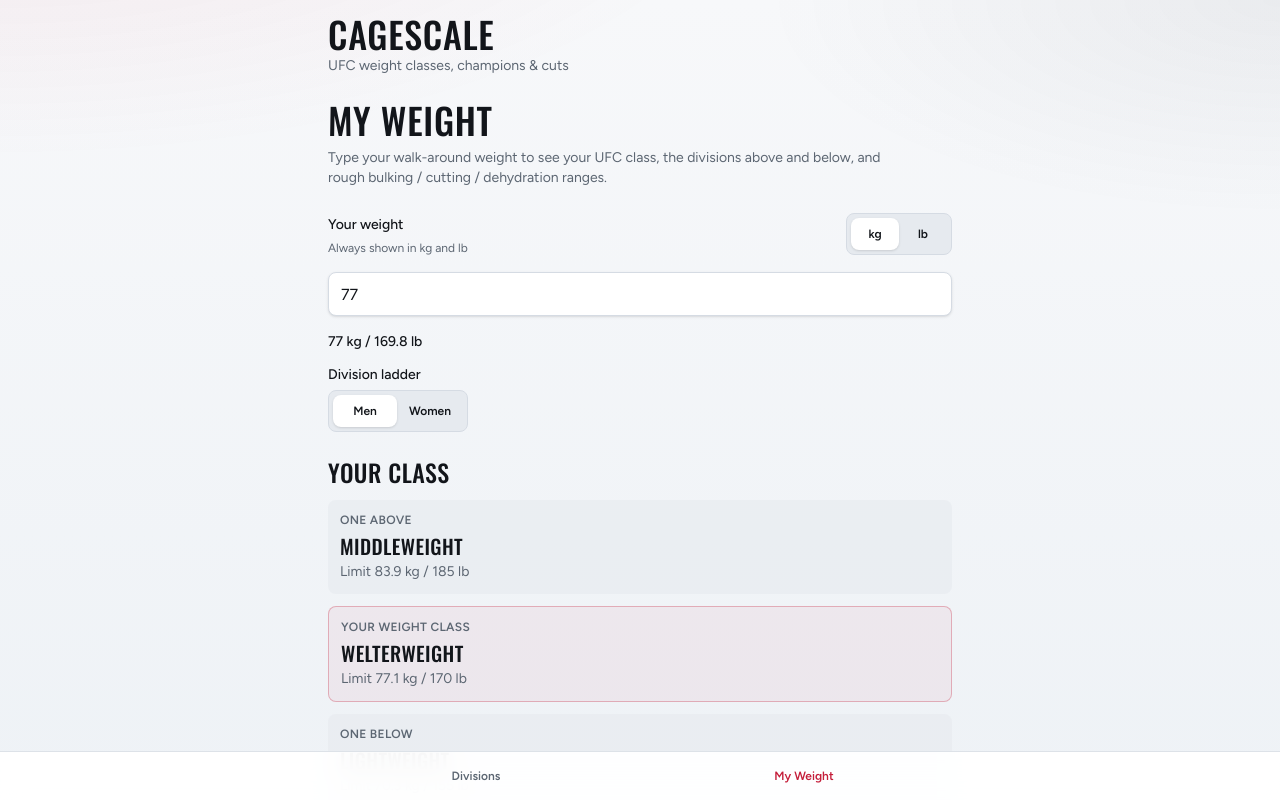
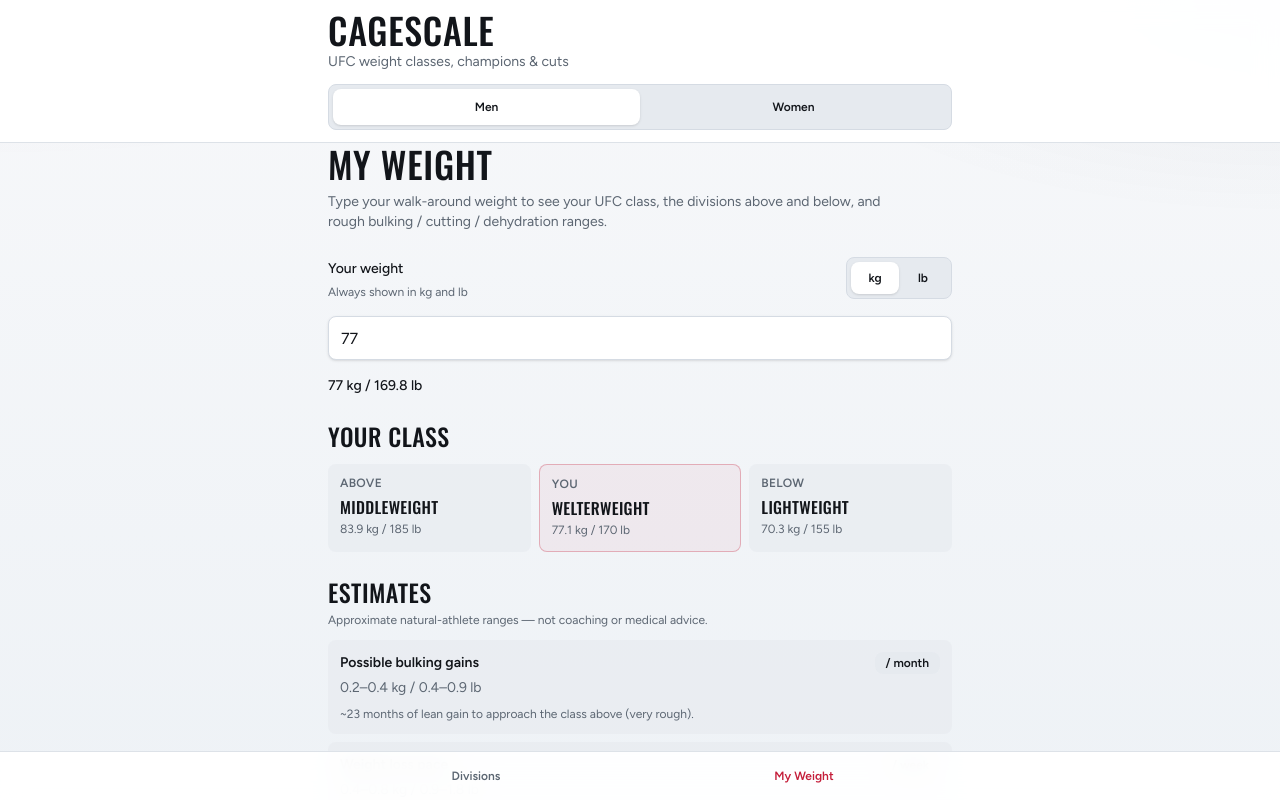
Before and after one commit to fedo/cagescale, a React (Vite) app: page /weight-finder in a window 1280 px wide. Shown: the top 800 px of the page. Built offline with nearby package versions, Linux system fonts and the light colour scheme.

Commit message:
feat: fixed header, gender nav, collapsible champions, 3-col class grid
Pin CageScale header with Men/Women switch shared across Divisions and
My Weight. Weight classes default to truncated champion one-liners; expand
for photo cards. Your class uses a three-column Above/You/Below layout.

```diff
--- a/src/app/providers/app-providers.tsx
+++ b/src/app/providers/app-providers.tsx
@@ -1,9 +1,12 @@
 import { QueryClientProvider } from '@tanstack/react-query'
 import type { ReactNode } from 'react'
+import { GenderProvider } from '@/app/providers/gender-provider'
 import { queryClient } from '@/shared/api/query-client'
 
 export function AppProviders({ children }: { children: ReactNode }) {
   return (
-    <QueryClientProvider client={queryClient}>{children}</QueryClientProvider>
+    <QueryClientProvider client={queryClient}>
+      <GenderProvider>{children}</GenderProvider>
+    </QueryClientProvider>
   )
 }
--- /dev/null
+++ b/src/app/providers/gender-provider.tsx
@@ -0,0 +1,31 @@
+import {
+  createContext,
+  useContext,
+  useMemo,
+  useState,
+  type ReactNode,
+} from 'react'
+import type { Gender } from '@/entities/weight-class/model/types'
+
+interface GenderContextValue {
+  gender: Gender
+  setGender: (gender: Gender) => void
+}
+
+const GenderContext = createContext<GenderContextValue | null>(null)
+
+export function GenderProvider({ children }: { children: ReactNode }) {
+  const [gender, setGender] = useState<Gender>('men')
+  const value = useMemo(() => ({ gender, setGender }), [gender])
+  return (
+    <GenderContext.Provider value={value}>{children}</GenderContext.Provider>
+  )
+}
+
+export function useGender() {
+  const ctx = useContext(GenderContext)
+  if (!ctx) {
+    throw new Error('useGender must be used within GenderProvider')
+  }
+  return ctx
+}
--- /dev/null
+++ b/src/features/weight-classes/ui/champion-oneliner.tsx
@@ -0,0 +1,47 @@
+import { Link } from '@tanstack/react-router'
+import { fightersById } from '@/entities/fighter/model/data'
+import type { ChampionReignSummary } from '@/entities/weight-class/model/types'
+
+interface ChampionOnelinerProps {
+  champions: ChampionReignSummary[]
+}
+
+export function ChampionOneliner({ champions }: ChampionOnelinerProps) {
+  if (champions.length === 0) {
+    return (
+      <p className="truncate text-sm text-muted-foreground">No recent champions</p>
+    )
+  }
+
+  return (
+    <p className="truncate text-sm text-muted-foreground">
+      {champions.map((champion, index) => {
+        const fighter = fightersById[champion.fighterId]
+        if (!fighter) return null
+        const suffix = champion.isCurrent
+          ? champion.isInterim
+            ? ' · interim'
+            : ' · champ'
+          : ''
+        return (
+          <span key={`${champion.fighterId}-${champion.latestReignYear}`}>
+            {index > 0 ? ', ' : null}
+            <Link
+              to="/fighters/$fighterId"
+              params={{ fighterId: fighter.id }}
+              className="font-medium text-foreground underline-offset-2 hover:underline"
+              onClick={(event) => event.stopPropagation()}
+            >
+              {fighter.name}
+            </Link>
+            <span>
+              {' '}
+              ({champion.firstTitleYear}
+              {suffix})
+            </span>
+          </span>
+        )
+      })}
+    </p>
+  )
+}
--- a/src/features/weight-classes/ui/weight-class-section.tsx
+++ b/src/features/weight-classes/ui/weight-class-section.tsx
@@ -1,19 +1,29 @@
+import { ChevronDown } from 'lucide-react'
+import { useState } from 'react'
 import { formatDualFromLb } from '@/shared/lib/units'
 import type { WeightClassWithChampions } from '@/entities/weight-class/model/types'
 import { Badge } from '@/shared/ui/badge'
+import { cn } from '@/shared/lib/cn'
 import { ChampionCard } from './champion-card'
+import { ChampionOneliner } from './champion-oneliner'
 
 interface WeightClassSectionProps {
   weightClass: WeightClassWithChampions
 }
 
 export function WeightClassSection({ weightClass }: WeightClassSectionProps) {
+  const [open, setOpen] = useState(false)
   const hasCurrent = weightClass.recentChampions.some((c) => c.isCurrent)
 
   return (
-    <section className="animate-rise border-b border-border/70 py-6 last:border-b-0">
-      <div className="mb-3 flex items-baseline justify-between gap-3">
-        <div>
+    <section className="scroll-mt-36 animate-rise border-b border-border/70 py-4 last:border-b-0">
+      <button
+        type="button"
+        aria-expanded={open}
+        onClick={() => setOpen((value) => !value)}
+        className="flex w-full items-start gap-3 text-left"
+      >
+        <div className="min-w-0 flex-1">
           <div className="flex flex-wrap items-center gap-2">
             <h2 className="font-display text-2xl leading-none text-foreground">
               {weightClass.name}
@@ -23,24 +33,34 @@
           <p className="mt-1 text-sm text-muted-foreground">
             Limit {formatDualFromLb(weightClass.limitLb)}
           </p>
+          {!open ? (
+            <div className="mt-2">
+              <ChampionOneliner champions={weightClass.recentChampions} />
             </div>
-        <span className="text-xs font-semibold uppercase tracking-wide text-muted-foreground">
-          {weightClass.gender === 'men' ? 'Men' : 'Women'}
-        </span>
+          ) : null}
         </div>
+        <ChevronDown
+          className={cn(
+            'mt-1 h-5 w-5 shrink-0 text-muted-foreground transition-transform duration-200',
+            open && 'rotate-180',
+          )}
+        />
+      </button>
 
+      {open ? (
+        <div className="stagger mt-3 -mx-1 flex gap-3 overflow-x-auto px-1 pb-1">
           {weightClass.recentChampions.length === 0 ? (
             <p className="text-sm text-muted-foreground">No recent champions seeded.</p>
           ) : (
-        <div className="stagger -mx-1 flex gap-3 overflow-x-auto px-1 pb-1">
-          {weightClass.recentChampions.map((champion) => (
+            weightClass.recentChampions.map((champion) => (
               <ChampionCard
                 key={`${champion.fighterId}-${champion.latestReignYear}`}
                 champion={champion}
               />
-          ))}
+            ))
+          )}
         </div>
-      )}
+      ) : null}
     </section>
   )
 }
--- a/src/features/weight-finder/ui/weight-finder-panel.tsx
+++ b/src/features/weight-finder/ui/weight-finder-panel.tsx
@@ -1,9 +1,9 @@
 import { useMemo, useState } from 'react'
+import { useGender } from '@/app/providers/gender-provider'
 import {
   classesForGender,
   findWeightClassNeighborhood,
 } from '@/entities/weight-class/lib/find-class'
-import type { Gender } from '@/entities/weight-class/model/types'
 import { estimateBodyComp } from '@/features/weight-finder/lib/estimates'
 import {
   formatDualFromKg,
@@ -20,39 +20,51 @@
 
 type Unit = 'kg' | 'lb'
 
-function ClassRow({
+function ClassColumn({
   label,
   name,
   limitLb,
   highlight,
+  empty,
 }: {
   label: string
-  name: string
-  limitLb: number
+  name?: string
+  limitLb?: number
   highlight?: boolean
+  empty?: boolean
 }) {
   return (
     <div
-      className={
+      className={cn(
+        'flex min-h-full flex-col rounded-md px-2 py-3 sm:px-3',
         highlight
-          ? 'rounded-md border border-primary/30 bg-primary/5 px-3 py-3'
-          : 'rounded-md bg-muted/60 px-3 py-3'
-      }
+          ? 'border border-primary/30 bg-primary/5'
+          : 'bg-muted/60',
+        empty && 'opacity-60',
+      )}
     >
-      <p className="text-xs font-semibold uppercase tracking-wide text-muted-foreground">
+      <p className="text-[0.65rem] font-semibold uppercase leading-tight tracking-wide text-muted-foreground sm:text-xs">
         {label}
       </p>
-      <p className="font-display mt-1 text-xl text-foreground">{name}</p>
-      <p className="mt-0.5 text-sm text-muted-foreground">
-        Limit {formatDualFromLb(limitLb)}
-      </p>
+      {name && limitLb != null ? (
+        <>
+          <p className="font-display mt-1.5 text-sm leading-tight text-foreground sm:text-base">
+            {name}
+          </p>
+          <p className="mt-1 text-[0.7rem] leading-snug text-muted-foreground sm:text-xs">
+            {formatDualFromLb(limitLb)}
+          </p>
+        </>
+      ) : (
+        <p className="mt-2 text-xs text-muted-foreground">—</p>
+      )}
     </div>
   )
 }
 
 export function WeightFinderPanel() {
+  const { gender } = useGender()
   const [unit, setUnit] = useState<Unit>('kg')
-  const [gender, setGender] = useState<Gender>('men')
   const [raw, setRaw] = useState('77')
 
   const parsed = Number.parseFloat(raw)
@@ -143,32 +155,6 @@
         ) : (
           <p className="text-sm text-muted-foreground">Enter a valid weight.</p>
         )}
-
-        <div>
-          <Label className="mb-2 block">Division ladder</Label>
-          <div className="inline-flex items-center rounded-md border border-border bg-muted p-1">
-            {(
-              [
-                { id: 'men', label: 'Men' },
-                { id: 'women', label: 'Women' },
-              ] as const
-            ).map((option) => (
-              <Button
-                key={option.id}
-                type="button"
-                size="sm"
-                variant="ghost"
-                className={cn(
-                  'h-8 min-w-16',
-                  gender === option.id && 'bg-card text-foreground shadow-sm',
-                )}
-                onClick={() => setGender(option.id)}
-              >
-                {option.label}
-              </Button>
-            ))}
-          </div>
-        </div>
       </section>
 
       {neighborhood && weightKg != null ? (
@@ -177,35 +163,31 @@
           {neighborhood.overHeavy && ladder.length > 0 ? (
             <p className="text-sm text-muted-foreground">
               Above {ladder[ladder.length - 1]!.name} limit (
-              {formatDualFromLb(ladder[ladder.length - 1]!.limitLb)}). For men&apos;s
-              heavyweight, athletes may still compete up to that division&apos;s ceiling.
+              {formatDualFromLb(ladder[ladder.length - 1]!.limitLb)}).
             </p>
           ) : null}
 
-          {neighborhood.above ? (
-            <ClassRow
-              label="One above"
-              name={neighborhood.above.name}
-              limitLb={neighborhood.above.limitLb}
+          <div className="grid grid-cols-3 gap-2">
+            <ClassColumn
+              label="Above"
+              name={neighborhood.above?.name}
+              limitLb={neighborhood.above?.limitLb}
+              empty={!neighborhood.above}
             />
-          ) : null}
-
-          {neighborhood.match ? (
-            <ClassRow
-              label="Your weight class"
-              name={neighborhood.match.name}
-              limitLb={neighborhood.match.limitLb}
-              highlight
+            <ClassColumn
+              label="You"
+              name={neighborhood.match?.name}
+              limitLb={neighborhood.match?.limitLb}
+              highlight={Boolean(neighborhood.match)}
+              empty={!neighborhood.match}
             />
-          ) : null}
-
-          {neighborhood.below ? (
-            <ClassRow
-              label="One below"
-              name={neighborhood.below.name}
-              limitLb={neighborhood.below.limitLb}
+            <ClassColumn
+              label="Below"
+              name={neighborhood.below?.name}
+              limitLb={neighborhood.below?.limitLb}
+              empty={!neighborhood.below}
             />
-          ) : null}
+          </div>
         </section>
       ) : null}
 
--- a/src/pages/index.tsx
+++ b/src/pages/index.tsx
@@ -1,6 +1,7 @@
 import { useQuery } from '@tanstack/react-query'
 import { createFileRoute } from '@tanstack/react-router'
-import { useEffect } from 'react'
+import { useEffect, useMemo } from 'react'
+import { useGender } from '@/app/providers/gender-provider'
 import {
   getWeightClasses,
   weightClassesQueryKey,
@@ -13,10 +14,16 @@
 })
 
 function WeightClassesPage() {
+  const { gender } = useGender()
   const { data, isLoading, isError } = useQuery({
     queryKey: weightClassesQueryKey,
     queryFn: getWeightClasses,
   })
+
+  const divisions = useMemo(
+    () => data?.filter((wc) => wc.gender === gender) ?? [],
+    [data, gender],
+  )
 
   useEffect(() => {
     const hash = window.location.hash.replace('#', '')
@@ -45,7 +52,7 @@
       ) : null}
 
       <div>
-        {data?.map((weightClass) => (
+        {divisions.map((weightClass) => (
           <div key={weightClass.id} id={weightClass.id}>
             <WeightClassSection weightClass={weightClass} />
           </div>
--- a/src/shared/ui/app-shell.tsx
+++ b/src/shared/ui/app-shell.tsx
@@ -1,5 +1,6 @@
-import { Link } from '@tanstack/react-router'
+import { Link, useRouterState } from '@tanstack/react-router'
 import type { ReactNode } from 'react'
+import { GenderNav } from '@/shared/ui/gender-nav'
 import { cn } from '@/shared/lib/cn'
 
 const nav = [
@@ -8,9 +9,14 @@
 ] as const
 
 export function AppShell({ children }: { children: ReactNode }) {
+  const pathname = useRouterState({ select: (s) => s.location.pathname })
+  const showGenderNav = pathname === '/' || pathname === '/weight-finder'
+
   return (
-    <div className="mx-auto flex min-h-dvh w-full max-w-lg flex-col px-4 pb-24 pt-4 sm:max-w-2xl sm:px-6">
-      <header className="animate-fade mb-6 flex items-end justify-between gap-4">
+    <div className="mx-auto flex min-h-dvh w-full max-w-lg flex-col sm:max-w-2xl">
+      <header className="fixed inset-x-0 top-0 z-30 border-b border-border/80 bg-card/95 backdrop-blur-md">
+        <div className="mx-auto max-w-lg px-4 pb-3 pt-3 sm:max-w-2xl sm:px-6">
+          <div className="flex items-end justify-between gap-4">
             <div>
               <p className="font-display text-3xl leading-none text-foreground sm:text-4xl">
                 CageScale
@@ -19,9 +25,23 @@
                 UFC weight classes, champions & cuts
               </p>
             </div>
+          </div>
+          {showGenderNav ? (
+            <div className="mt-3">
+              <GenderNav />
+            </div>
+          ) : null}
+        </div>
       </header>
 
-      <main className="flex-1">{children}</main>
+      <main
+        className={cn(
+          'flex-1 px-4 pb-24 pt-4 sm:px-6',
+          showGenderNav ? 'pt-[8.75rem] sm:pt-[9rem]' : 'pt-[5.25rem] sm:pt-[5.5rem]',
+        )}
+      >
+        {children}
+      </main>
 
       <nav
         className="fixed inset-x-0 bottom-0 z-20 border-t border-border/80 bg-card/95 backdrop-blur-md"
--- /dev/null
+++ b/src/shared/ui/gender-nav.tsx
@@ -0,0 +1,35 @@
+import { useGender } from '@/app/providers/gender-provider'
+import { Button } from '@/shared/ui/button'
+import { cn } from '@/shared/lib/cn'
+
+export function GenderNav() {
+  const { gender, setGender } = useGender()
+
+  return (
+    <nav
+      className="flex rounded-md border border-border bg-muted p-1"
+      aria-label="Men's or women's divisions"
+    >
+      {(
+        [
+          { id: 'men', label: 'Men' },
+          { id: 'women', label: 'Women' },
+        ] as const
+      ).map((option) => (
+        <Button
+          key={option.id}
+          type="button"
+          size="sm"
+          variant="ghost"
+          className={cn(
+            'h-9 flex-1 font-semibold',
+            gender === option.id && 'bg-card text-foreground shadow-sm',
+          )}
+          onClick={() => setGender(option.id)}
+        >
+          {option.label}
+        </Button>
+      ))}
+    </nav>
+  )
+}
```
Lines whose indentation alone changed are shown as unchanged.
